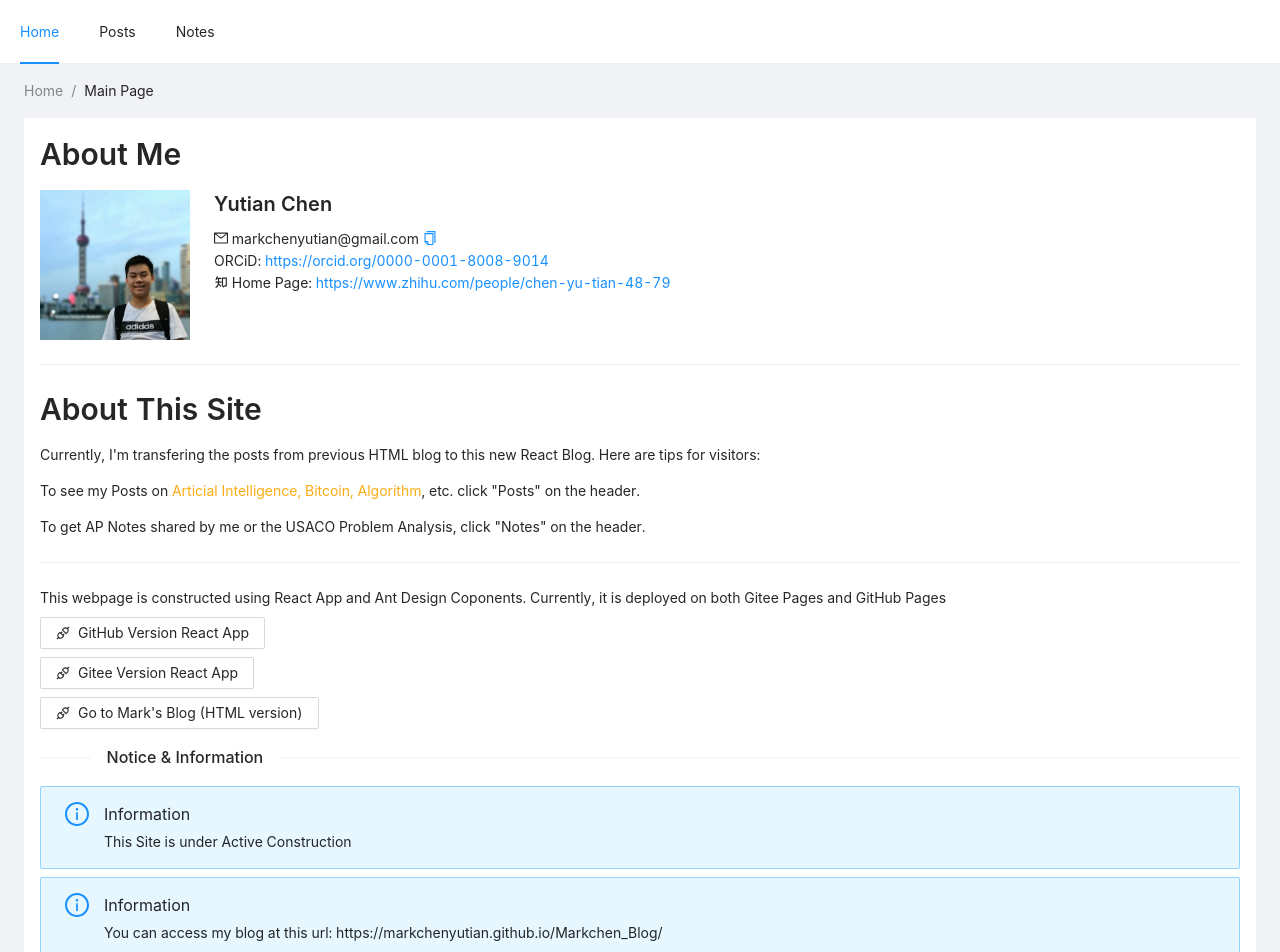
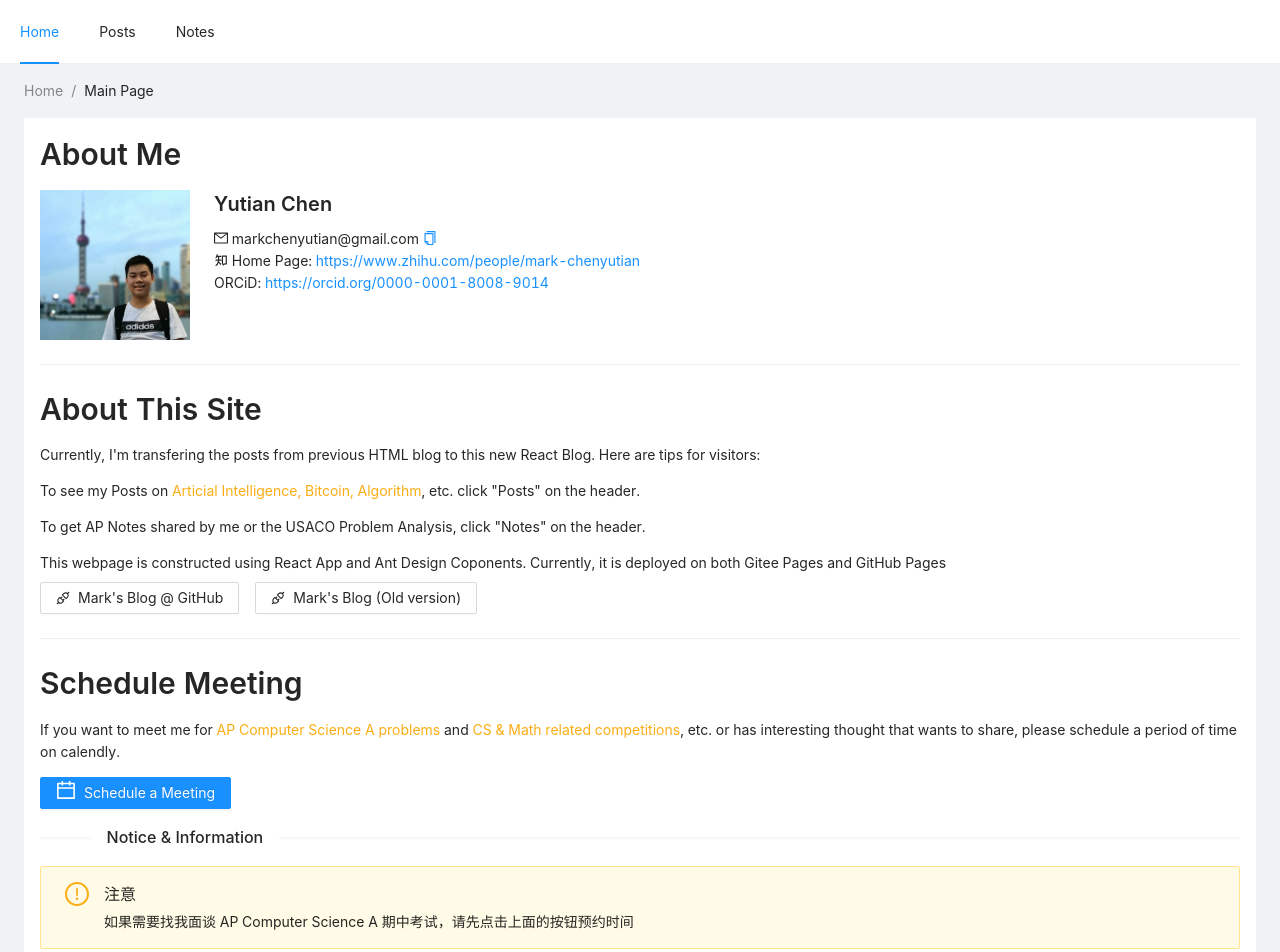
Before and after one commit to MarkChenYutian/mark-blog, a React (Create React App) app: page /notes/USACO/Gold/2016-Feb in a window 1280 px wide. Shown: the top 952 px of the page. Built offline with nearby package versions, Linux system fonts and the light colour scheme.

Commit message:
update CS3 Homework, Update Main Page

```diff
--- a/src/Main/AboutMe.js
+++ b/src/Main/AboutMe.js
@@ -2,8 +2,8 @@ import React from 'react';
 import '../App.css'
 import 'antd/dist/antd.css';
 import '../index.css';
-import {Layout, Typography, Image, Space} from 'antd';
-import {MailOutlined, ZhihuOutlined} from '@ant-design/icons';
+import {Layout, Typography, Image, Space, Button} from 'antd';
+import {MailOutlined, ZhihuOutlined, DownloadOutlined} from '@ant-design/icons';
 
 import failImage from '../PublicComponent/FailImage';
 
@@ -31,14 +31,12 @@ function AboutMe(){
             <Title level={4}>Yutian Chen</Title>
                 <MailOutlined/> <Text copyable>markchenyutian@gmail.com</Text>
                 <br></br>
+                <ZhihuOutlined/>  Home Page: <Text><Link href="https://www.zhihu.com/people/mark-chenyutian">https://www.zhihu.com/people/mark-chenyutian</Link></Text>
+                <br></br>
                 ORCiD: <Text><Link href="https://orcid.org/0000-0001-8008-9014">https://orcid.org/0000-0001-8008-9014</Link></Text>
-                <br></br>
-                <ZhihuOutlined/>  Home Page: <Text><Link href="https://www.zhihu.com/people/chen-yu-tian-48-79">https://www.zhihu.com/people/chen-yu-tian-48-79</Link></Text>
             </Paragraph>
-
             </Space>
         </Layout>
-    );
-}
+    );}
 
 export default AboutMe;
--- a/src/Main/MainAlertArea.js
+++ b/src/Main/MainAlertArea.js
@@ -16,15 +16,14 @@ class MainAlertArea extends React.Component{
     state = {
         AlertList : [
             <Alert
-            message="Information"
-            description="This Site is under Active Construction"
-            type="info"
+            message="注意"
+            description="如果需要找我面谈 AP Computer Science A 期中考试，请先点击上面的按钮预约时间"
+            type="warning"
             showIcon
             />,
-
             <Alert
             message="Information"
-            description="You can access my blog at this url: https://markchenyutian.github.io/Markchen_Blog/"
+            description="You can access my blog (old version) at this url: https://markchenyutian.github.io/Markchen_Blog/"
             type="info"
             showIcon
             />
--- a/src/Main/MainPage.js
+++ b/src/Main/MainPage.js
@@ -4,7 +4,7 @@ import 'moment/locale/zh-cn';
 import 'antd/dist/antd.css';
 import '../index.css';
 import { Layout, Breadcrumb, Typography, Divider, Button, Space } from 'antd';
-import {ApiOutlined} from '@ant-design/icons';
+import {ApiOutlined, CalendarOutlined} from '@ant-design/icons';
 
 import AppHeader from '../PublicComponent/Header';
 import AppFooter from '../PublicComponent/Footer';
@@ -38,20 +38,24 @@ const MainContent = () => {
             <Paragraph>To see my Posts on <Text type='warning'>Articial Intelligence, Bitcoin, Algorithm</Text>, etc. click "Posts" on the header.</Paragraph>
             <Paragraph>To get AP Notes shared by me or the USACO Problem Analysis, click "Notes" on the header.</Paragraph>
 
-            <Divider></Divider>
             <Space direction="vertical" size="small">
             <Text>This webpage is constructed using React App and Ant Design Coponents. Currently, it is deployed on both Gitee Pages and GitHub Pages</Text>
+
+            <Space direction="horizontal" size="middle">
             <Button type="default" href="https://markchenyutian.github.io/mark-blog/#/">
-                <ApiOutlined/> GitHub Version React App
-            </Button>
-            <Button type="default" href="https://markyutianchen.gitee.io/react-app-test/#/">
-                <ApiOutlined/> Gitee Version React App
+                <ApiOutlined/> Mark's Blog @ GitHub
             </Button>
             <Button type="default" href="https://markchenyutian.github.io/Markchen_Blog/">
-                <ApiOutlined/> Go to Mark's Blog (HTML version)
+                <ApiOutlined/> Mark's Blog (Old version)
             </Button>
             </Space>
-
+            </Space>
+            <Divider></Divider>
+            <Title level={2}>Schedule Meeting</Title>
+            <Paragraph>If you want to meet me for <Text type="warning">AP Computer Science A problems</Text> and <Text type="warning">CS & Math related competitions</Text>, etc. or has interesting thought that wants to share, please schedule a period of time on calendly.</Paragraph>
+            <Button type="primary" href="https://calendly.com/markchenyutian" disabled={false}>
+              <CalendarOutlined style={{ fontSize: '20px'}}/> Schedule a Meeting
+            </Button>
 
             <Divider orientation='left'>
                 Notice & Information
--- a/src/Notes/CS3_WebApp/Week8Homework.js
+++ b/src/Notes/CS3_WebApp/Week8Homework.js
@@ -26,58 +26,27 @@ function CS3Week8HW(){
 }
 export default CS3Week8HW;
 
-class Square extends React.Component {
-    render() {
+function Square(props) {
   return (
-        <button
-            className="square"
-            onClick={() => this.props.clickFn(this.props.num)}>
-            {this.props.para}
+    <button className="square" onClick={props.onClick}>
+      {props.value}
     </button>
   );
 }
-  }
 
 class Board extends React.Component {
-    constructor(props){
-        super(props);
-        this.state = {
-            xIsNext: true,
-            boardStatus : Array(9).fill(null)
-        }
-    }
-
   renderSquare(i) {
-      return    <Square
-                    num={i}
-                    para={this.state.boardStatus[i]}
-                    clickFn = {() => this.clickHandle(i)}
-                />;
-    }
-
-    clickHandle(n){
-        const newState = this.state.boardStatus.slice();
-        newState[n] = this.state.xIsNext ? 'X' : 'O';
-        this.setState({
-            boardStatus : newState,
-            xIsNext: !this.state.xIsNext
-        });
+    return (
+      <Square
+        value={this.props.squares[i]}
+        onClick={() => this.props.onClick(i)}
+      />
+    );
   }
 
   render() {
-        let status = null;
-        if (calculateWinner(this.state.boardStatus) === "X"){
-            status = "X Wins!"
-        }
-        else if (calculateWinner(this.state.boardStatus) === "O"){
-            status = "O Wins!"
-        }
-        else{
-            status = 'Next player: ' + (this.state.xIsNext ? "X" : "O");
-        }
     return (
       <div>
-            <div className="status">{status}</div>
         <div className="board-row">
           {this.renderSquare(0)}
           {this.renderSquare(1)}
@@ -99,20 +68,61 @@ class Board extends React.Component {
 }
 
 class Game extends React.Component {
+  constructor(props) {
+    super(props);
+    this.state = {
+      history: [{
+        squares: Array(9).fill(null)
+      }],
+      xIsNext: true
+    };
+  }
+
+  handleClick(i) {
+    const history = this.state.history;
+    const current = history[history.length - 1];
+    const squares = current.squares.slice();
+    if (calculateWinner(squares) || squares[i]) {
+      return;
+    }
+    squares[i] = this.state.xIsNext ? 'X' : 'O';
+    this.setState({
+      history: history.concat([{
+        squares: squares
+      }]),
+      xIsNext: !this.state.xIsNext,
+    });
+  }
+
   render() {
+    const history = this.state.history;
+    const current = history[history.length - 1];
+    const winner = calculateWinner(current.squares);
+
+    let status;
+    if (winner) {
+      status = 'Winner: ' + winner;
+    } else {
+      status = 'Next player: ' + (this.state.xIsNext ? 'X' : 'O');
+    }
+
     return (
       <div className="game">
         <div className="game-board">
-            <Board />
+          <Board
+            squares={current.squares}
+            onClick={(i) => this.handleClick(i)}
+          />
         </div>
         <div className="game-info">
-            <div>{/* status */}</div>
+          <div>{status}</div>
           <ol>{/* TODO */}</ol>
         </div>
       </div>
     );
   }
 }
+
 function calculateWinner(squares) {
   const lines = [
     [0, 1, 2],
```
Also changed, not shown: 20 other files (tests, documents, lock files or other folders). Lines whose indentation alone changed are shown as unchanged.
